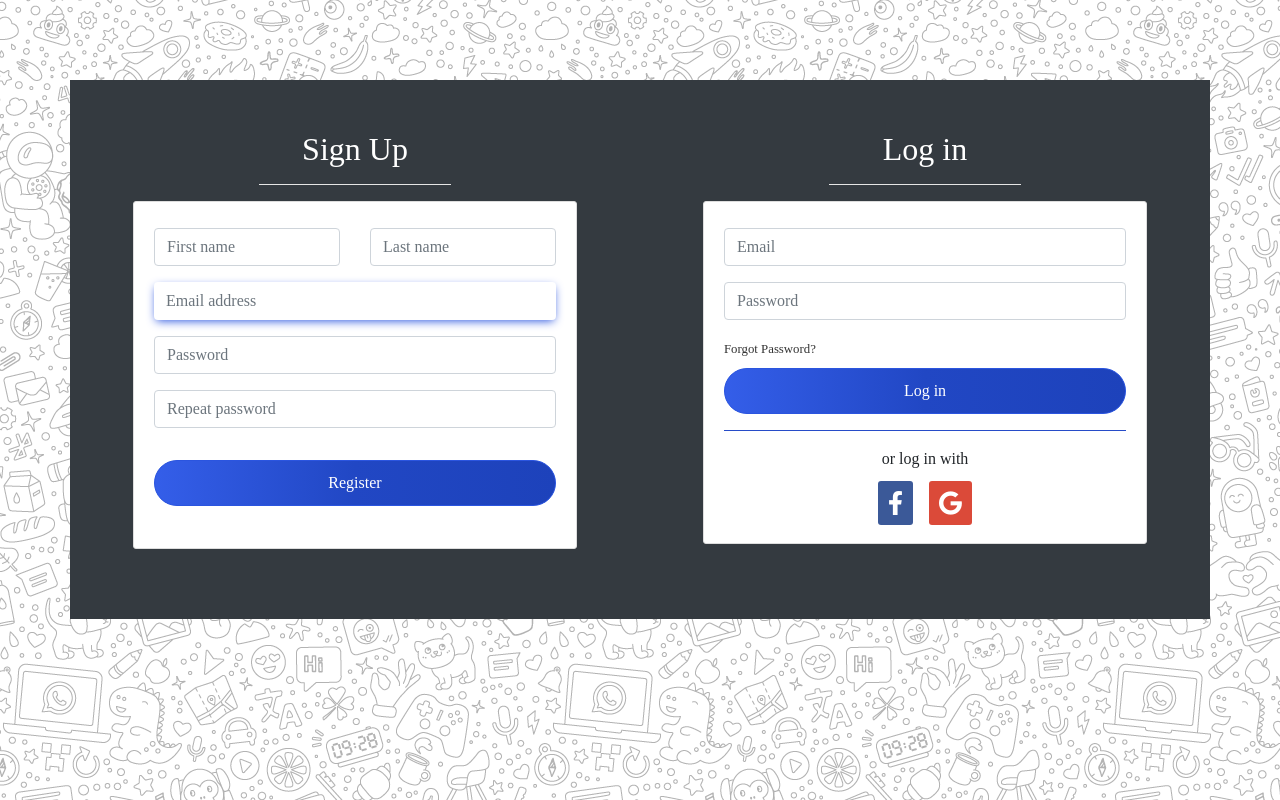
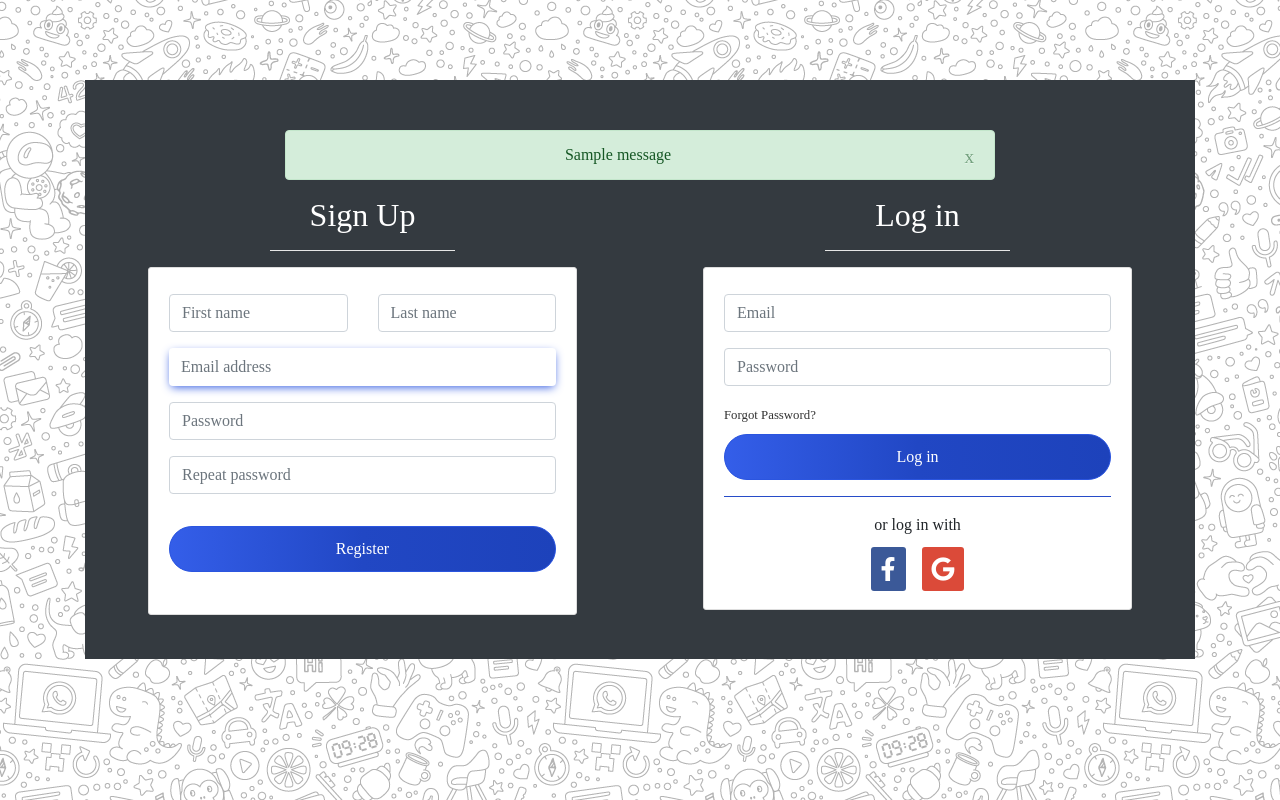
Before and after one commit to TomiwaJoseph/Chatty, a Django app: page /login/ in a window 1280 px wide. Run offline with Django 3.2, Linux system fonts and the light colour scheme; tables that the repository leaves empty hold one stand-in row (values such as "Sample post"); one stand-in notice (Sample message) is shown; some libraries are stand-ins or nearby versions.

Commit message:
changed the bootstrap orient

```diff
--- a/users/templates/registration/home.html
+++ b/users/templates/registration/home.html
@@ -1,8 +1,9 @@
 {% extends 'chat/base.html' %}
 
 {% block content %}
+
+<div class="container">
     <div class="row bg-dark">
-
         <div class="col-md-6 text-center">
             <div id="homeCarou" class="carousel slide" data-ride="carousel">
                 <ol class="carousel-indicators">
@@ -29,7 +30,7 @@
             <p>Chat with your friends, foes, boss, demons, adversaries, allies etc anywhere, anytime.</p>
             <a href="{% url 'login' %}" class="btn start mb-5">Start Chatty</a>
         </div>
-
+    </div>
 </div>
 
 {% endblock %}
--- a/users/templates/registration/login_signup.html
+++ b/users/templates/registration/login_signup.html
@@ -6,7 +6,21 @@
 
 {% block content %}
 
-<div class="row bg-dark">
+
+<div class="container">
+    <div class="row bg-dark pb-4">
+        <div class="col-md-8 mx-auto login_error">
+            {% if messages %}
+                {% for message in messages %}
+                    <div class="alert alert-{{ message.tags }} alert-dismissible text-center">
+                        {{ message }}
+                        <button type="button" class="close" data-dismiss="alert" aria-label="close">
+                            <span aria-hidden="true" class="text-"><small>x</small></span>
+                        </button>
+                    </div>
+                {% endfor%}
+            {% endif %}
+        </div>
         <div class="col-md-6">
             <div class="row heading">
                 <div class="col-md-6 mx-auto my-auto text-center">
@@ -78,5 +92,6 @@
             </div>
         </div>
     </div>
+</div>
 
 {% endblock %}
--- a/users/templates/registration/password_reset.html
+++ b/users/templates/registration/password_reset.html
@@ -4,7 +4,8 @@
 
 {% block content %}
 
-<div class="row bg-dark">
+<div class="container">
+    <div class="row bg-dark pb-4">
         <div class="col-md-4 my-auto text-center mx-auto password_reset">
             <img src="/media/download (6).png" alt="password reset img" class="img-fluid">
         </div>
@@ -23,6 +24,7 @@
         </div>
 
     </div>
+</div>
 
 <div class="row">
     <div class="col-md-6 mx-auto my-auto" id="log_cat">
--- a/users/templates/registration/password_reset_confirm.html
+++ b/users/templates/registration/password_reset_confirm.html
@@ -5,7 +5,8 @@
 
 {% block content %}
 
-<div class="row bg-dark">
+<div class="container">
+    <div class="row bg-dark pb-5">
         <div class="col-md-4 mx-auto my-auto text-center password_reset">
             <img src="/media/download (7).png" alt="password reset img" class="img-fluid">
         </div>
@@ -38,5 +39,6 @@
             {% endif %}
         </div>
     </div>
+</div>
 
 {% endblock %}
```
Also changed, not shown: users/templates/registration/password_reset_complete.html (+8 -6 lines), users/templates/registration/password_reset_done.html (+7 -5 lines). Lines whose indentation alone changed are shown as unchanged.
